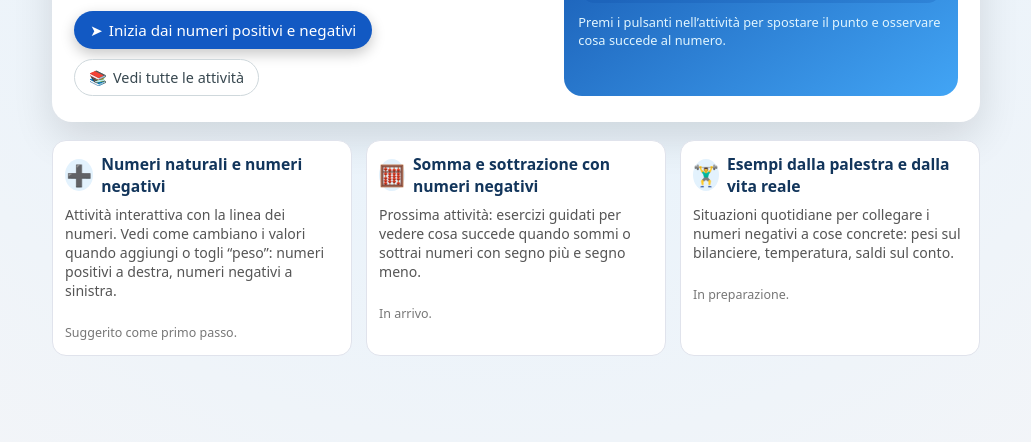
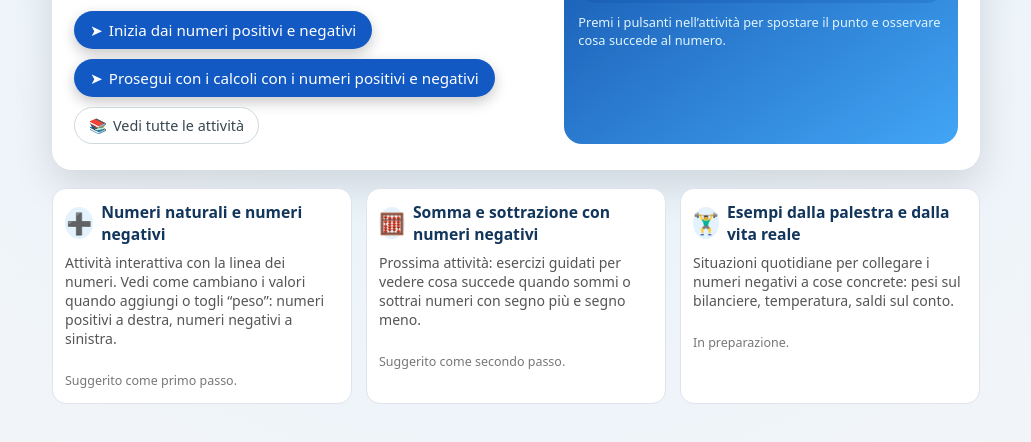
Before and after one commit to claudiosfr/smartymaths, a plain HTML site: page index.html in a window 1280 px wide. Shown: the part 236-678 px from the top of the page, without its empty margins (124-1155 px from the left). Drawn offline with Linux system fonts and the light colour scheme.

Commit message:
Revise index.html with new activity links and sections
Updated links and added new sections for activities.

```diff
--- a/index.html
+++ b/index.html
@@ -271,9 +271,13 @@
         </p>
 
         <div class="hero-actions">
-          <a class="btn-primary" href="linea_numeri_interattiva.html">
+          <a class="btn-primary" href="numeri_relativi_linea_numeri.html">
             <span>➤</span>
             <span>Inizia dai numeri positivi e negativi</span>
+          </a>
+          <a class="btn-primary" href="numeri_relativi_somma_sottrazione.html">
+            <span>➤</span>
+            <span>Prosegui con i calcoli con i numeri positivi e negativi</span>
           </a>
           <a class="btn-ghost" href="#attivita">
             <span>📚</span>
@@ -336,7 +340,7 @@
           o sottrai numeri con segno più e segno meno.
         </p>
         <div class="section-footer">
-          In arrivo.
+          Suggerito come secondo passo.
         </div>
       </article>
 
```
